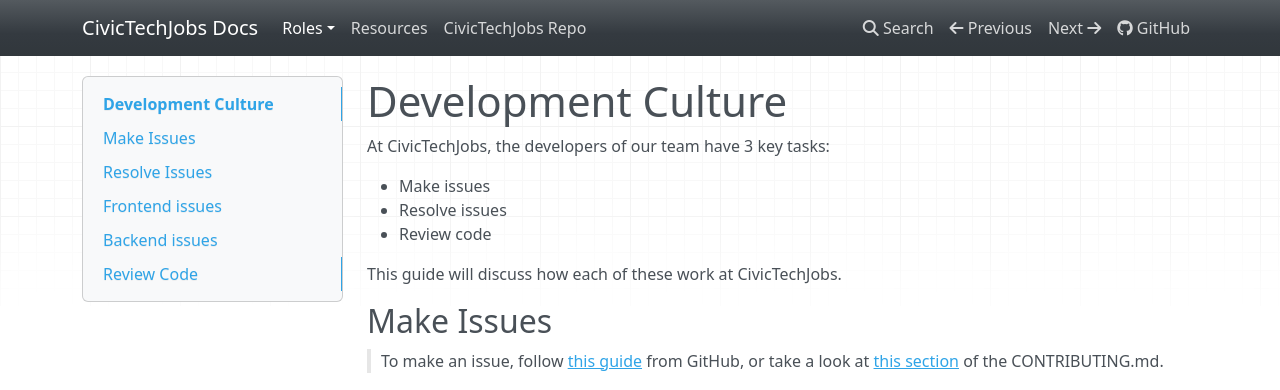
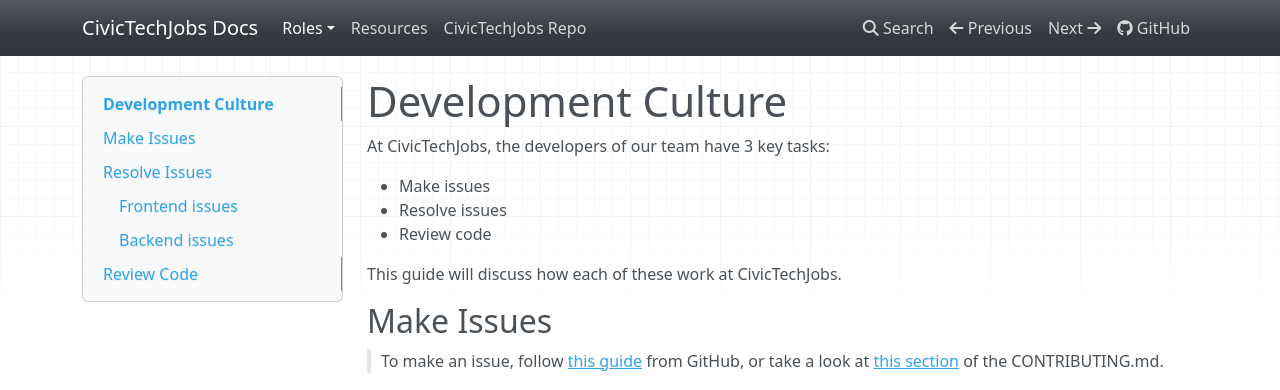
Before and after one commit to Aveline-art/CivicTechJobs-Documentation-Test, an MkDocs documentation site: the page built from docs/developer/development-culture.md, in a window 1280 px wide and 900 px high. Shown: the top 390 px of the window. Built offline with MkDocs 1.6.1, drawn with Linux system fonts in a browser that asks for light colours; nearby versions of some CDN libraries.

Commit message:
updated headers

```diff
--- a/docs/developer/development-culture.md
+++ b/docs/developer/development-culture.md
@@ -38,7 +38,7 @@
 
 Most issues can be divided into two broad types: frontend issues, and backend issues.
 
-## Frontend issues
+### Frontend issues
 
 - Usually involves the appearance of the website
 - Usually easier than backend issues
@@ -50,7 +50,7 @@
 
 On rare circumstances, designs can change in the middle of work. This is something that happens as part of development, but will often be telegraphed during meetings. If a design change, you are free to reassess and abandon your current issue, or code pragmatically to ensure your work would not need a massive overhaul.
 
-## Backend issues
+### Backend issues
 
 - Usually involves research and discussion
 - Can also pertain to [GitHub Actions](https://docs.github.com/en/actions)
```
